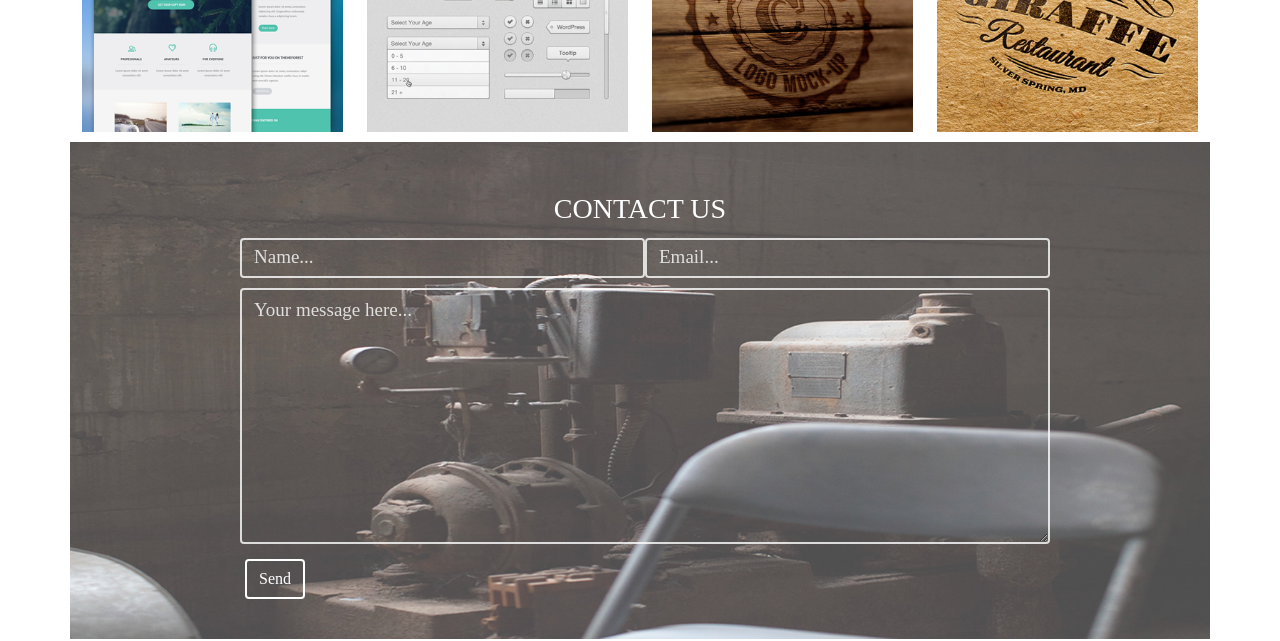
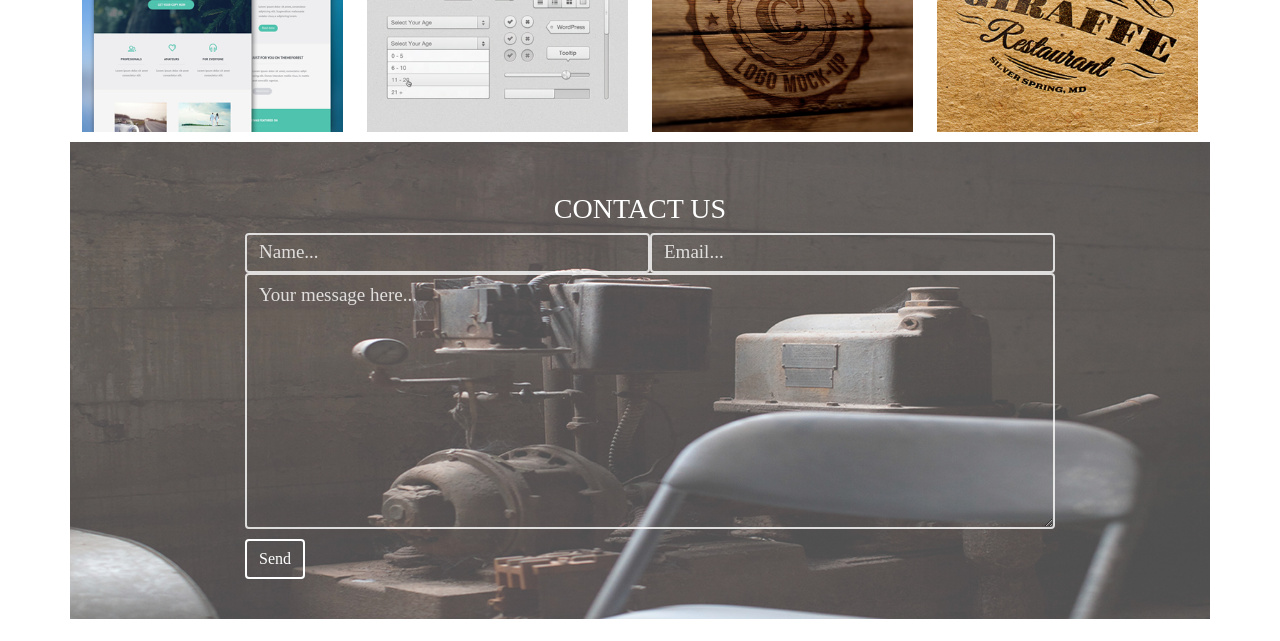
Before and after one commit to Moses-254-Mugo/Delani-Studio, a plain HTML site: page index.html in a window 1280 px wide. Shown: the part 1740-2381 px from the top of the page. Drawn offline with nearby package versions, Linux system fonts and the light colour scheme.

Commit message:
Add margin rule to the form in contact section

```diff
--- a/assets/css/style.css
+++ b/assets/css/style.css
@@ -119,7 +119,8 @@ input[type = "text"], input[type = "email"], #txtArea{
     border: 2px solid #fff;
     box-sizing: border-box;
     outline: none;
-    margin: 5px;
+    margin: 0 10px 0;
+
 }
 #name::placeholder,#email::placeholder, #txtArea::placeholder{
     color: #fff;
```
